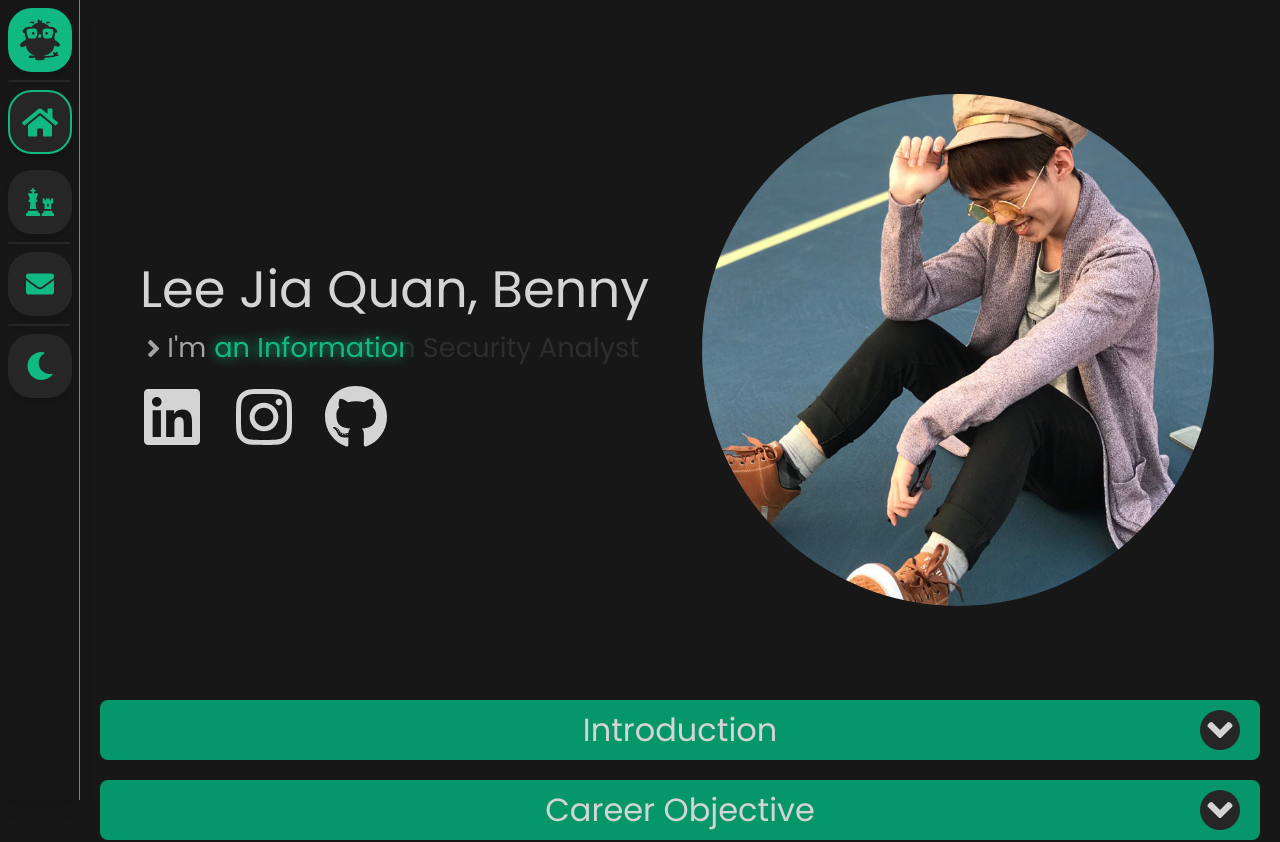
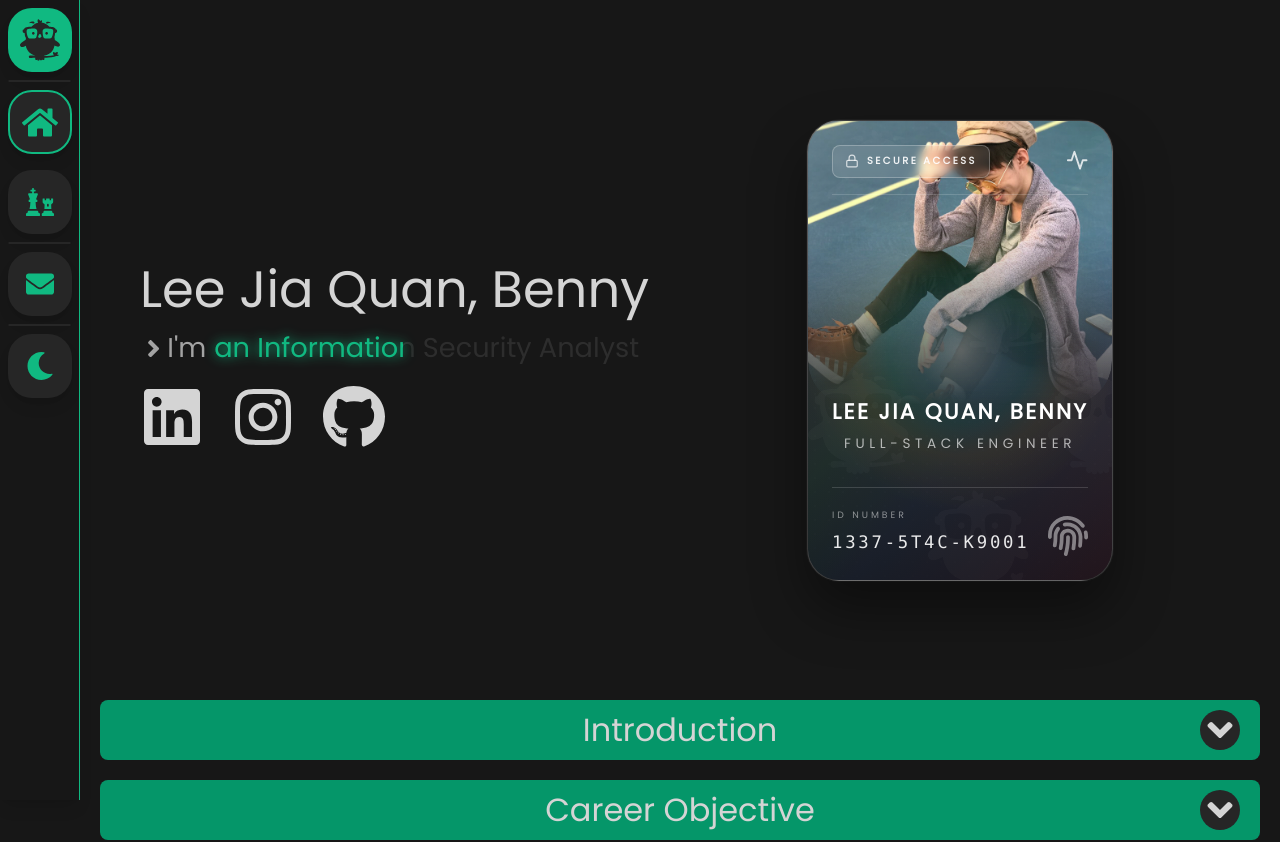
Before and after one commit to Shamanbenny/SneakyOwl, a Next.js app: page / in a window 1280 px wide. Shown: the top 842 px of the page. Built offline with nearby package versions, Linux system fonts and the light colour scheme.

Commit message:
Update Profile Card

```diff
--- a/app/components/About.tsx
+++ b/app/components/About.tsx
@@ -1,7 +1,6 @@
 "use client";
 
-import React, { RefObject, useEffect, useRef, useState } from "react";
-import Image from "next/image";
+import React, { useEffect, useRef, useState } from "react";
 import {
   FaAngleRight,
   FaGithub,
@@ -10,26 +9,25 @@ import {
 } from "react-icons/fa";
 import AboutTimeline from "./AboutTimeline";
 import AboutReviews from "./AboutReviews";
+import ProfileHoloCard from "./ProfileHoloCard";
 
 export const About: React.FC = () => {
   /* AppContent Divider Size Rendering based on User's Width*/
   const [clientWidth, setClientWidth] = useState<number>(1600);
-  const [clientHeight, setClientHeight] = useState<number>(900);
 
   useEffect(() => {
+    const handleResize = () => {
+      setClientWidth(window.innerWidth);
+    };
+
     handleResize();
     window.addEventListener("resize", handleResize);
-  });
 
-  const handleResize = () => {
-    setClientWidth(window.innerWidth);
-    setClientHeight(window.innerHeight);
-  };
+    return () => window.removeEventListener("resize", handleResize);
+  }, []);
 
   /* [START] Array of string for iterating personality */
-  const [timeoutId, setTimeoutId] = useState<NodeJS.Timeout | null>(null);
   const [personalityIndex, setPersonalityIndex] = useState<number>(0);
-  const personalityRefs: RefObject<HTMLHeadingElement>[] = [];
   const personality = [
     "an NUS Student",
     "a Software Engineer",
@@ -39,27 +37,14 @@ export const About: React.FC = () => {
     "a LLMs Enthusiast",
     "a Curious Individual!",
   ];
-  for (let i = 0; i < personality.length; i++) {
-    personalityRefs.push(React.createRef<HTMLHeadingElement>());
-  }
 
   useEffect(() => {
     const id = setTimeout(() => {
-      setPersonalityIndex((personalityIndex + 1) % personality.length);
-    }, 2000); // 3 seconds
-    setTimeoutId(id);
+      setPersonalityIndex((currentIndex) => (currentIndex + 1) % personality.length);
+    }, 2000);
 
-    if (personalityRefs[personalityIndex].current) {
-      let prevPersonalityIndex;
-      if (personalityIndex) prevPersonalityIndex = personalityIndex - 1;
-      else prevPersonalityIndex = personality.length - 1;
-      personalityRefs[personalityIndex].current?.classList.remove("hidden");
-      personalityRefs[prevPersonalityIndex].current?.classList.add("hidden");
-      const curr_personalityRef = personalityRefs[personalityIndex].current;
-      if (curr_personalityRef)
-        curr_personalityRef.dataset.text = personality[personalityIndex];
-    }
-  }, [personalityIndex]);
+    return () => clearTimeout(id);
+  }, [personality.length, personalityIndex]);
   /* [END] Array of string for iterating personality */
 
   /* [START] Introduction & Career Objective Collapsible Text */
@@ -127,48 +112,41 @@ export const About: React.FC = () => {
       >
         {/* [START] About Me Hero Banner */}
         <div
-          className="mx-auto flex w-full items-center max-sm:h-[50%] max-sm:min-h-[450px]
-            max-sm:w-[300px] max-sm:grid-cols-1 max-sm:grid-rows-2 max-sm:flex-col max-xs:min-h-[375px] max-xs:max-w-[230px] sm:h-[50%]
-            sm:min-h-[350px] sm:max-w-[570px] sm:grid-cols-2 sm:gap-4 sm:px-5 md:h-[70%]
-            md:min-h-[500px] md:max-w-[704px] md:px-5 lg:h-[90%] lg:min-h-[600px] lg:max-w-[944px]
-            lg:gap-8 lg:px-10 xl:min-h-[700px] xl:max-w-[1200px] xl:px-[60px] xxl:min-h-[810px] xxl:max-w-[1520px] xxl:px-[80px]"
+          className="mx-auto flex w-full items-center justify-between gap-8 max-sm:min-h-[720px]
+            max-sm:w-[300px] max-sm:flex-col max-sm:justify-center max-xs:min-h-[680px] max-xs:max-w-[230px]
+            sm:min-h-[350px] sm:max-w-[570px] sm:px-5 md:min-h-[500px] md:max-w-[704px] md:px-5
+            lg:min-h-[600px] lg:max-w-[944px] lg:gap-10 lg:px-10 xl:min-h-[700px] xl:max-w-[1200px]
+            xl:px-[60px] xxl:min-h-[810px] xxl:max-w-[1520px] xxl:px-[80px]"
         >
-          <div className="flex h-full w-full items-center justify-center text-center duration-0 max-sm:flex sm:hidden">
-            <Image
-              src="/sneakyOwl_1.jpg"
-              width={512}
-              height={512}
-              alt="Profile Picture"
-              className="rounded-[50%] duration-0 max-md:h-[250px] max-md:w-[250px] max-sm:mt-[50px] max-xs:mt-[30px] max-xs:h-[220px] max-xs:w-[220px] md:h-[310px] md:w-[310px]
-                lg:h-[400px] lg:w-[400px] xl:h-[512px] xl:w-[512px] xl:scale-100 xxl:scale-125"
+          <div className="order-1 flex h-full w-full items-center justify-center sm:order-2">
+            <ProfileHoloCard
+              name="Lee Jia Quan, Benny"
+              title="Full-stack Engineer"
+              imageSrc="/sneakyOwl_1.jpg"
+              idCode="1337-5T4C-K9001"
             />
           </div>
-          <div className="w-full max-sm:mx-auto">
+          <div className="order-2 w-full max-sm:mx-auto sm:order-1">
             <h1
-              className="max-sm:text-[1.8rem] max-xs:text-[1.4rem]
+              className="max-sm:text-center max-sm:text-[1.8rem] max-xs:text-[1.4rem]
               sm:text-[1.5rem] md:text-[1.9rem] lg:text-[2.5rem] xl:text-[3.2rem] xxl:text-[4rem]"
             >
               Lee Jia Quan, Benny
             </h1>
-            <div className="flex items-center ">
+            <div className="flex items-center max-sm:justify-center">
               <FaAngleRight className="w-auto dark:text-neutral-400 max-sm:h-[1rem] max-xs:text-[0.7rem] sm:h-[14px] md:h-[17px] lg:h-[22.4px] xl:h-[27.2px] xxl:h-[36px]" />
               <h1
-                className="
-                dark:text-neutral-400 max-sm:text-[1rem] max-xs:text-[0.7rem] sm:text-[14px] md:text-[17px] lg:text-[22.4px] xl:text-[27.2px] xxl:text-[36px]"
+                className="dark:text-neutral-400 max-sm:text-[1rem] max-xs:text-[0.7rem] sm:text-[14px] md:text-[17px] lg:text-[22.4px] xl:text-[27.2px] xxl:text-[36px]"
               >
                 I&#39;m
               </h1>
-              {personality.map((element, index) => (
-                <span
-                  key={index}
-                  ref={personalityRefs[index]}
-                  className="personality-animation hidden transition-all duration-150
-                    ease-linear max-sm:pl-[4px] max-sm:text-[1rem] max-xs:text-[0.7rem] sm:pl-[4px] sm:text-[13px]
-                    md:pl-[5px] md:text-[17px] lg:pl-[7px] lg:text-[1.35rem] xl:pl-[8px] xl:text-[1.7rem] xxl:pl-[10px] xxl:text-[34px]"
-                >
-                  {element}
-                </span>
-              ))}
+              <span
+                key={personalityIndex}
+                data-text={personality[personalityIndex]}
+                className="personality-animation transition-all duration-150 ease-linear max-sm:pl-[4px] max-sm:text-[1rem] max-xs:text-[0.7rem] sm:pl-[4px] sm:text-[13px] md:pl-[5px] md:text-[17px] lg:pl-[7px] lg:text-[1.35rem] xl:pl-[8px] xl:text-[1.7rem] xxl:pl-[10px] xxl:text-[34px]"
+              >
+                {personality[personalityIndex]}
+              </span>
             </div>
             <div className="flex w-[50%] pt-4 max-sm:mx-auto max-sm:w-[70%] max-xs:w-[50%]">
               <a
@@ -223,16 +201,6 @@ export const About: React.FC = () => {
                 </span>
               </a>
             </div>
-          </div>
-          <div className="h-full w-full items-center justify-center text-center duration-0 max-sm:hidden sm:flex">
-            <Image
-              src="/sneakyOwl_1.jpg"
-              width={512}
-              height={512}
-              alt="Profile Picture"
-              className="h-[250px] w-[250px] rounded-[50%] duration-0 md:h-[310px] md:w-[310px]
-                lg:h-[400px] lg:w-[400px] xl:h-[512px] xl:w-[512px] xl:scale-100 xxl:scale-125"
-            />
           </div>
         </div>
         {/* [END] About Me Hero Banner */}
--- /dev/null
+++ b/app/components/ProfileHoloCard.tsx
@@ -0,0 +1,150 @@
+"use client";
+
+import Image from "next/image";
+import { CSSProperties, useRef } from "react";
+import { FaFingerprint } from "react-icons/fa";
+import { FiActivity, FiLock } from "react-icons/fi";
+
+type ProfileHoloCardProps = {
+  name: string;
+  title: string;
+  imageSrc: string;
+  idCode: string;
+  accessLabel?: string;
+  patternIconUrl?: string;
+  className?: string;
+};
+
+type CardStyle = CSSProperties & {
+  "--card-pattern": string;
+  "--card-pattern-size": string;
+};
+
+const clamp = (value: number, min: number, max: number) =>
+  Math.min(Math.max(value, min), max);
+
+const round = (value: number) => Math.round(value * 100) / 100;
+
+const ProfileHoloCard = ({
+  name,
+  title,
+  imageSrc,
+  idCode,
+  accessLabel = "Secure Access",
+  patternIconUrl = "/earlybirdsPatternSparse.svg",
+  className = "",
+}: ProfileHoloCardProps) => {
+  const shellRef = useRef<HTMLDivElement>(null);
+
+  const setCardVariables = (clientX: number, clientY: number) => {
+    const shell = shellRef.current;
+
+    if (!shell) return;
+
+    const rect = shell.getBoundingClientRect();
+    const percentX = clamp(((clientX - rect.left) / rect.width) * 100, 0, 100);
+    const percentY = clamp(((clientY - rect.top) / rect.height) * 100, 0, 100);
+    const rotateX = round((50 - percentY) / 5.5);
+    const rotateY = round((percentX - 50) / 4.8);
+    const pointerDistance = clamp(
+      Math.hypot(percentX - 50, percentY - 50) / 50,
+      0,
+      1,
+    );
+
+    shell.style.setProperty("--pointer-x", `${percentX}%`);
+    shell.style.setProperty("--pointer-y", `${percentY}%`);
+    shell.style.setProperty("--rotate-x", `${rotateX}deg`);
+    shell.style.setProperty("--rotate-y", `${rotateY}deg`);
+    shell.style.setProperty(
+      "--glare-opacity",
+      `${round(0.18 + pointerDistance * 0.36)}`,
+    );
+  };
+
+  const resetCardVariables = () => {
+    const shell = shellRef.current;
+
+    if (!shell) return;
+
+    shell.style.setProperty("--pointer-x", "50%");
+    shell.style.setProperty("--pointer-y", "50%");
+    shell.style.setProperty("--rotate-x", "0deg");
+    shell.style.setProperty("--rotate-y", "0deg");
+    shell.style.setProperty("--glare-opacity", "0.18");
+  };
+
+  const cardStyle: CardStyle = {
+    "--card-pattern": `url("${patternIconUrl}")`,
+    "--card-pattern-size": "600px",
+  };
+
+  return (
+    <div
+      ref={shellRef}
+      className={`holo-profile-shell select-none ${className}`.trim()}
+      style={cardStyle}
+      onPointerMove={(event) => setCardVariables(event.clientX, event.clientY)}
+      onPointerLeave={resetCardVariables}
+      onPointerCancel={resetCardVariables}
+      aria-label={`${name} profile trading card`}
+    >
+      <div className="holo-profile-card">
+        <div className="holo-profile-card__photo">
+          <Image
+            src={imageSrc}
+            alt={`${name} profile picture`}
+            fill
+            priority
+            draggable={false}
+            sizes="(max-width: 640px) 300px, (max-width: 1024px) 340px, 380px"
+            className="object-cover object-[58%_22%]"
+          />
+        </div>
+        <div className="holo-profile-card__pattern" />
+        <div className="holo-profile-card__grain" />
+        <div className="holo-profile-card__shine" />
+
+        <div className="relative z-[2] flex h-full flex-col px-5 py-5 text-white sm:px-6 sm:py-6">
+          <div className="space-y-4">
+            <div className="flex items-start justify-between gap-4">
+              <div className="inline-flex items-center gap-2 rounded-lg border border-white/25 bg-white/10 px-3 py-2 text-[0.62rem] font-semibold uppercase tracking-[0.25em] text-white/90 backdrop-blur-sm">
+                <FiLock className="text-sm text-white/75" />
+                <span>{accessLabel}</span>
+              </div>
+              <FiActivity className="mt-1 text-[1.4rem] text-white/80" />
+            </div>
+            <div className="h-px bg-white/15" />
+          </div>
+
+          <div className="flex flex-1 flex-col justify-end">
+            <div className="mb-8 text-center">
+              <h2 className="whitespace-nowrap text-[1.06rem] font-semibold uppercase leading-none tracking-[0.11em] text-white sm:text-[1.34rem]">
+                {name}
+              </h2>
+              <p className="mt-3 text-[0.74rem] uppercase tracking-[0.34em] text-white/65 sm:text-[0.85rem]">
+                {title}
+              </p>
+            </div>
+
+            <div className="h-px bg-white/15" />
+
+            <div className="mt-5 flex items-end justify-between gap-4">
+              <div>
+                <p className="text-[0.58rem] uppercase tracking-[0.32em] text-white/50">
+                  ID Number
+                </p>
+                <p className="mt-2 font-mono text-[0.98rem] tracking-[0.16em] text-white/90 sm:text-[1.08rem]">
+                  {idCode}
+                </p>
+              </div>
+              <FaFingerprint className="text-[2.5rem] text-white/45" />
+            </div>
+          </div>
+        </div>
+      </div>
+    </div>
+  );
+};
+
+export default ProfileHoloCard;
--- a/app/globals.css
+++ b/app/globals.css
@@ -252,6 +252,133 @@ body *::selection {
   @apply z-[8] h-[25px] w-[25px] max-sm:h-[20px] max-sm:w-[20px];
 }
 
+/* ---------- [START] Landing Page Holo Card ---------- */
+.holo-profile-shell {
+  --pointer-x: 50%;
+  --pointer-y: 50%;
+  --rotate-x: 0deg;
+  --rotate-y: 0deg;
+  --glare-opacity: 0.18;
+  --card-pattern: none;
+  --card-pattern-size: 112px;
+  perspective: 2000px;
+}
+
+.holo-profile-card {
+  position: relative;
+  width: min(100%, 330px);
+  aspect-ratio: 0.665;
+  overflow: hidden;
+  border-radius: 32px;
+  border: 1px solid rgba(255, 255, 255, 0.18);
+  background:
+    linear-gradient(
+      160deg,
+      rgba(82, 82, 82, 0.98) 0%,
+      rgba(39, 39, 42, 0.98) 45%,
+      rgba(10, 10, 10, 1) 100%
+    );
+  box-shadow:
+    0 28px 55px rgba(0, 0, 0, 0.42),
+    inset 0 1px 0 rgba(255, 255, 255, 0.18),
+    0 0 0 1px rgba(255, 255, 255, 0.04);
+  transform: rotateX(var(--rotate-x)) rotateY(var(--rotate-y));
+  transform-style: preserve-3d;
+  will-change: transform;
+  transition: box-shadow 180ms ease;
+}
+
+.holo-profile-shell:hover .holo-profile-card {
+  box-shadow:
+    0 34px 70px rgba(0, 0, 0, 0.52),
+    0 0 30px rgba(16, 185, 129, 0.12),
+    inset 0 1px 0 rgba(255, 255, 255, 0.22);
+}
+
+.holo-profile-card__photo,
+.holo-profile-card__pattern,
+.holo-profile-card__grain,
+.holo-profile-card__shine {
+  position: absolute;
+  inset: 0;
+  pointer-events: none;
+}
+
+.holo-profile-card__photo {
+  height: 62%;
+  border-bottom-left-radius: 44px;
+  border-bottom-right-radius: 44px;
+  overflow: hidden;
+  mask-image: linear-gradient(to bottom, #000 40%, transparent 100%);
+  -webkit-mask-image: linear-gradient(to bottom, #000 40%, transparent 100%);
+}
+
+.holo-profile-card__photo::after {
+  content: "";
+  position: absolute;
+  inset: 0;
+  background:
+    radial-gradient(
+      circle at 50% 0%,
+      rgba(255, 255, 255, 0.26),
+      transparent 55%
+    ),
+    linear-gradient(
+      180deg,
+      rgba(15, 23, 42, 0.15) 0%,
+      rgba(17, 24, 39, 0.05) 35%,
+      rgba(8, 10, 15, 0.82) 100%
+    );
+}
+
+.holo-profile-card__pattern {
+  background-color: rgba(255, 255, 255, 0.12);
+  opacity: 0.22;
+  mask-image: var(--card-pattern);
+  mask-repeat: repeat;
+  mask-size: var(--card-pattern-size);
+  -webkit-mask-image: var(--card-pattern);
+  -webkit-mask-repeat: repeat;
+  -webkit-mask-size: var(--card-pattern-size);
+}
+
+.holo-profile-card__grain {
+  opacity: 0.1;
+  background-image:
+    radial-gradient(rgba(255, 255, 255, 0.65) 0.6px, transparent 0.8px),
+    radial-gradient(rgba(255, 255, 255, 0.2) 0.5px, transparent 0.6px);
+  background-position:
+    0 0,
+    14px 12px;
+  background-size:
+    14px 14px,
+    18px 18px;
+  mix-blend-mode: soft-light;
+}
+
+.holo-profile-card__shine {
+  background:
+    radial-gradient(
+      circle at var(--pointer-x) var(--pointer-y),
+      rgba(255, 255, 255, 0.38) 0%,
+      rgba(110, 231, 255, 0.14) 16%,
+      rgba(16, 185, 129, 0.16) 26%,
+      rgba(234, 179, 8, 0.12) 38%,
+      transparent 58%
+    ),
+    linear-gradient(
+      130deg,
+      rgba(255, 255, 255, 0.16) 0%,
+      rgba(255, 255, 255, 0) 20%,
+      rgba(16, 185, 129, 0.14) 44%,
+      rgba(59, 130, 246, 0.14) 62%,
+      rgba(244, 114, 182, 0.16) 100%
+    );
+  mix-blend-mode: screen;
+  opacity: calc(0.45 + var(--glare-opacity));
+}
+/* ---------- [END] Landing Page Holo Card ---------- */
+
 @layer utilities {
   .text-balance {
     text-wrap: balance;
```
Also changed, not shown: public/earlybirdsPatternSparse.svg (added).
